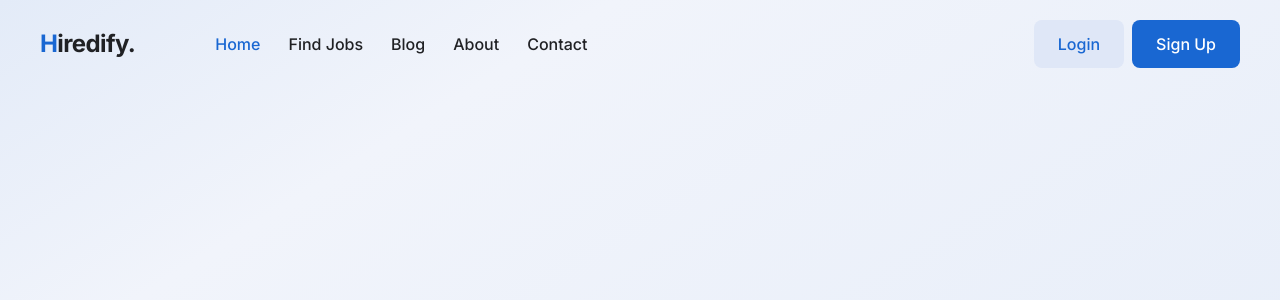
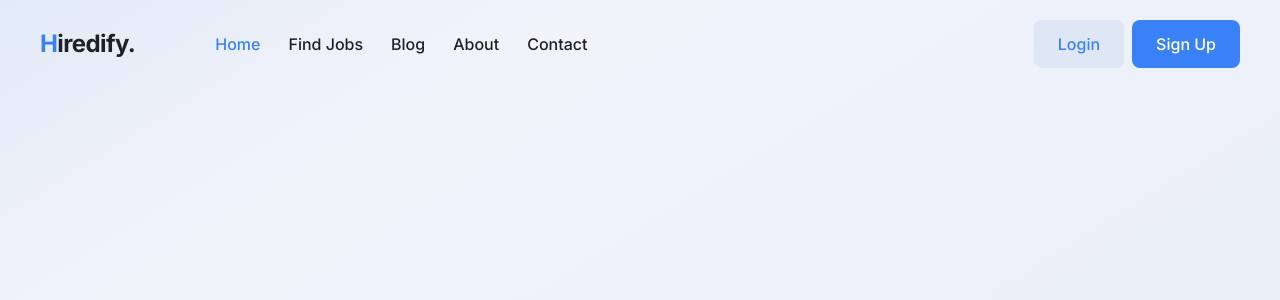
Before and after one commit to loqman1235/hiredify-job-listing-app, a Next.js app: page / in a window 1280 px wide. Shown: the top 300 px of the page. Built offline with nearby package versions, Linux system fonts and the light colour scheme.

Commit message:
change primary color

```diff
--- a/src/app/globals.css
+++ b/src/app/globals.css
@@ -5,17 +5,17 @@
 :root {
   --gradient-blue-1: #e3ebf8;
   --gradient-blue-2: #f1f4fb;
-  --primary: #1967d2;
+  --primary: #3a81f7;
   --background: #f5f7fc;
   --text: #202124;
   --text-light: #77838f;
   --text-muted: #e9ebed;
 
   /* BUTTONS */
-  --primary-btn-bg: #1967d2;
+  --primary-btn-bg: #3a81f7;
   --primary-btn-text: #fff;
   --secondary-btn-bg: #dfe7f7;
-  --secondary-btn-text: #1967d2;
+  --secondary-btn-text: #3a81f7;
 }
 
 @layer base {
```
